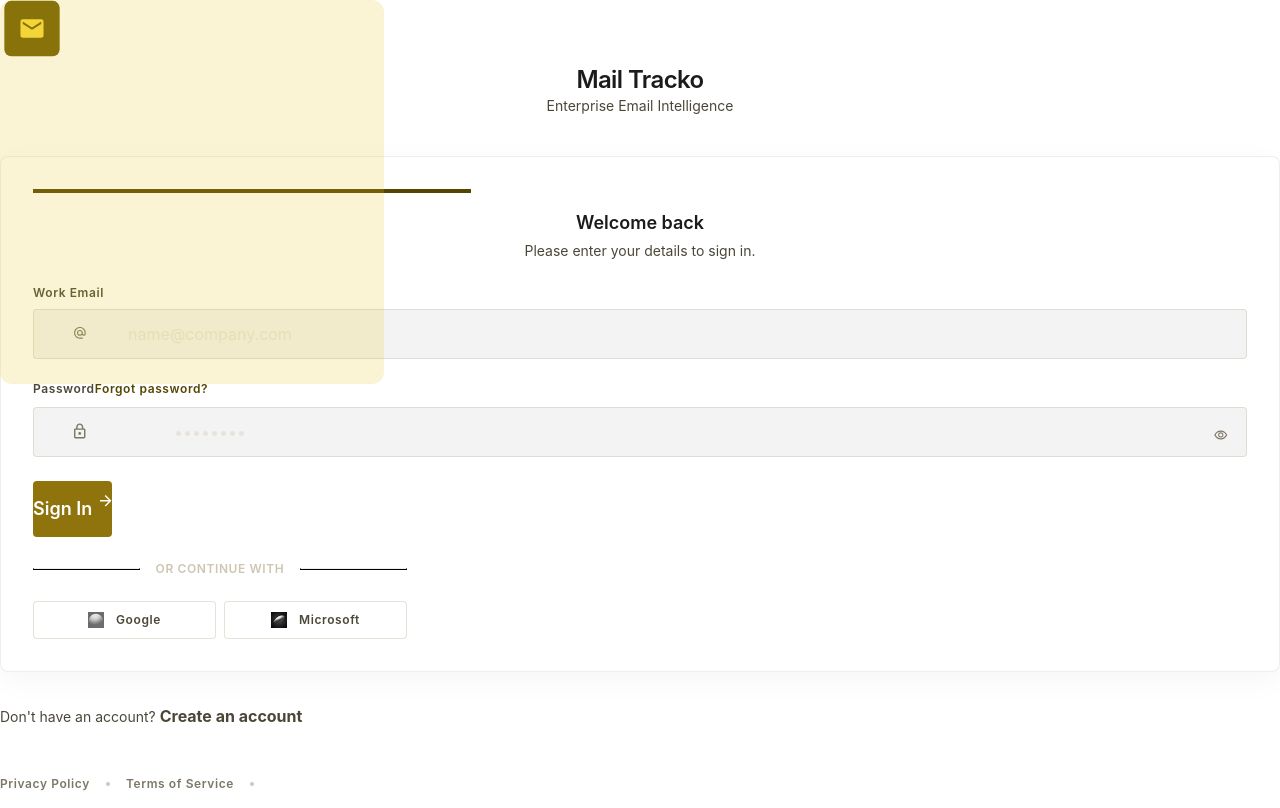
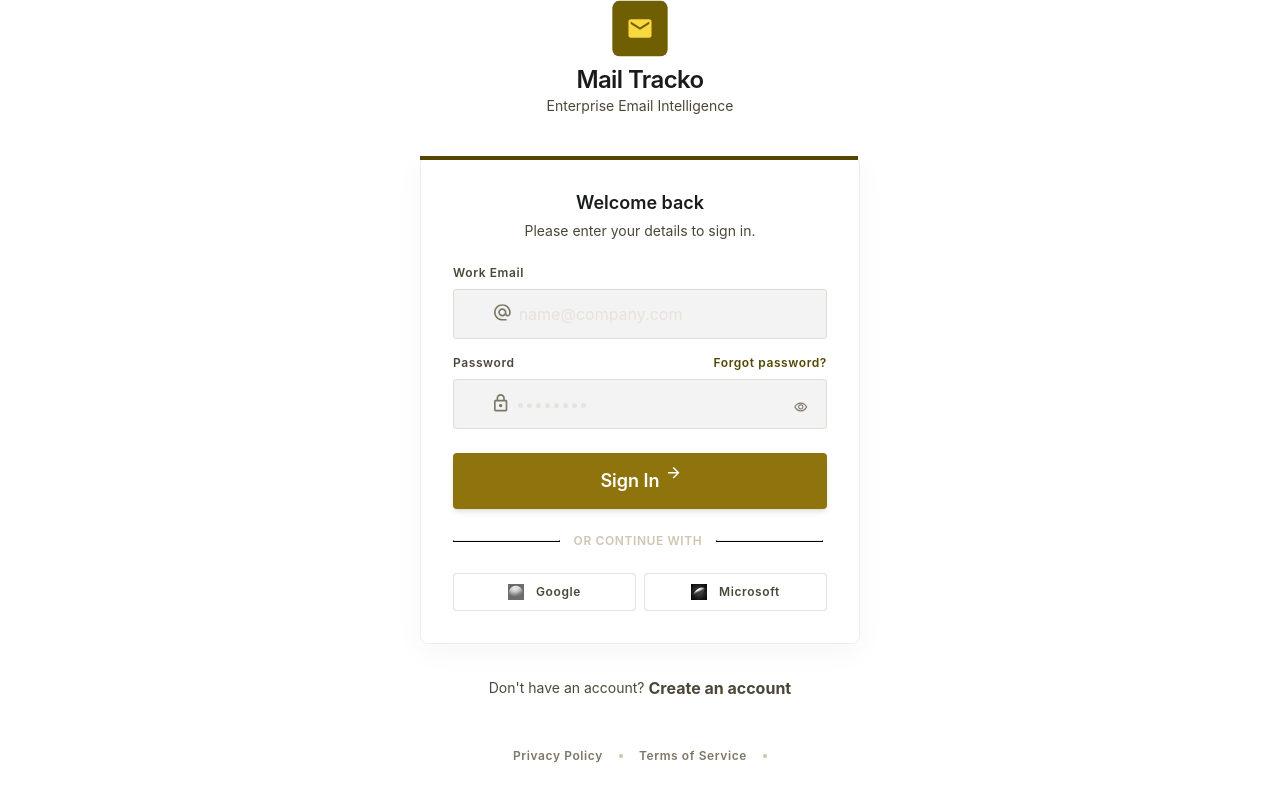
Before and after one commit to Groot-001/Mail-Tracko, a React (Vite) app: page /login in a window 1280 px wide. Built offline with nearby package versions, Linux system fonts and the light colour scheme.

Commit message:
implement signin page UI

```diff
--- a/src/components/LoginForm.tsx
+++ b/src/components/LoginForm.tsx
@@ -22,15 +22,15 @@
   return (
     <>
       {/* Main container */}
-      <div className="relative ">
+      <div className="w-full">
         {/* top-left design */}
-        <div className="absolute top-0 left-0  rounded-xl bg-surface-blur w-96 h-96"></div>
+        {/* <div className=" top-0 left-0  rounded-xl bg-surface-blur w-96 h-96"></div> */}
 
-        {/* Form Container */}
-        <div className="flex flex-col gap-stack-lg max-w-[440]">
-          {/* form design */}
-          <div className="flex flex-col pb-stack-sm">
-            <img src={mailicon} alt="mailicon" className="w-16" />
+        {/* Content Container */}
+        <div className="flex flex-col gap-stack-lg max-w-110 mx-auto">
+          {/* form Title */}
+          <div className="flex flex-col pb-stack-sm mx-auto">
+            <img src={mailicon} alt="mailicon" className="w-16 mx-auto" />
             <span className="text-on-surface font-sans text-center tracking-[-0.6px] text-headline-md">
               Mail Tracko
             </span>
@@ -39,9 +39,11 @@
             </span>
           </div>
 
-          <div className="rounded-lg border border-[#CDC6B24D] shadow-[0px_8px_30px_0px_#0000000A] p-8 bg-[#FFFFFF] flex flex-col gap-4">
-            <div className="w-109.5 h-1 bg-[#544600]"></div>
-
+          {/* form container */}
+          <div className="relative">
+            <div className="w-109.5 h-1 bg-[#544600] absolute left-0"></div>
+            <div className="w-full rounded-lg border border-[#CDC6B24D] shadow-[0px_8px_30px_0px_#0000000A] p-8 bg-[#FFFFFF] flex flex-col gap-4">
+              {/* Welcome div */}
               <div className="flex flex-col gap-1">
                 <span className="text-title-sm text-on-surface text-center">
                   Welcome back
@@ -51,9 +53,10 @@
                 </span>
               </div>
 
+              {/* Form Content  */}
               <div className="pt-stack-sm">
                 <form onSubmit={handleSubmit(onsubmit)}>
-                <div className="flex flex-col gap-y-stack-md">
+                  <div className="flex flex-col gap-stack-md">
                     <div className="flex flex-col gap-stack-sm">
                       <label
                         htmlFor="email"
@@ -61,44 +64,45 @@
                       >
                         Work Email
                       </label>
-                    <div className="flex items-center border border-[#CDC6B280] bg-surface-container-low rounded-DEFAULT py-3.5 pl-10 pr-4">
+                      <div className="w-full flex gap-2 items-center border border-[#CDC6B280] bg-surface-container-low rounded-DEFAULT py-3.5 pl-10 pr-4">
                         <img
                           src={emailcontainer}
                           alt="EmailContainerIcon"
-                        className="w-3 h-5"
+                          className="w-[16.67px] h-5"
                         />
                         <input
                           placeholder="name@company.com"
                           type="email"
                           {...register("email")}
-                        className=" text-[#CDC6B2B2] leading-[100%] font-normal text-[16px] text-center"
+                          className=" text-[#CDC6B2B2] leading-[100%] font-normal text-[16px]"
                         />
                       </div>
                     </div>
 
                     <div className="flex flex-col gap-stack-sm">
-                    <div className="w-full justify-between items-center">
+                      <div className="w-full flex justify-between items-center">
                         <label
                           htmlFor="password"
                           className="text-[#4B4738] text-label-caps"
                         >
                           Password
                         </label>
+
                         <span className="text-[#544600] text-label-caps">
                           Forgot password?
                         </span>
                       </div>
-                    <div className="relative flex items-center border border-[#CDC6B280] bg-surface-container-low rounded-DEFAULT py-3.5 pl-10 pr-4">
+                      <div className="relative flex gap-2 items-center border border-[#CDC6B280] bg-surface-container-low rounded-DEFAULT py-3.5 pl-10 pr-4">
                         <img
                           src={password}
                           alt="PasswordIcon"
-                        className="w-3 h-5"
+                          className="w-[13.33] h-5"
                         />
                         <input
                           type="password"
                           placeholder="••••••••"
                           {...register("password")}
-                        className="text-[#CDC6B2B2] font-normal text-[16px] leading-[100%] text-center"
+                          className="text-[#CDC6B2B2] font-normal text-[16px] leading-[100%] "
                         />
                         <img
                           src={eyebutton}
@@ -111,7 +115,7 @@
                     <div className="pt-stack-sm">
                       <button
                         type="submit"
-                      className=" flex gap-stack-sm rounded-DEFAULT bg-primary py-3.5 text-surface-container-lowest text-title-sm text-center"
+                        className="w-full flex justify-center gap-stack-sm rounded-DEFAULT bg-primary py-3.5 text-surface-container-lowest text-title-sm shadow-button"
                       >
                         Sign In
                         <img src={right} alt="RightIcon" className="w-3" />
@@ -120,9 +124,11 @@
                   </div>
                 </form>
               </div>
-            <div className="py-stack-sm flex items-center">
+
+              {/* Form outside container */}
+              <div className=" w-full py-stack-sm flex items-center ">
                 <div className="w-[106.61px] h-px border border-t-[#CDC6B24D]"></div>
-              <span className="px-stack-md text-[#CDC6B2] text-label-caps">
+                <span className="px-3.5 text-[#CDC6B2] text-label-caps">
                   OR CONTINUE WITH
                 </span>
                 <div className="w-[106.63px] h-px border border-t-[#CDC6B24D]"></div>
@@ -133,20 +139,26 @@
                   <span className="text-[#4B4738] text-label-caps">Google</span>
                 </div>
                 <div className="rounded-DEFAULT border border-[#CDC6B280] bg-surface-container-lowest flex gap-3 py-2.5 pr-[46.12px] pl-[46.11px]">
-                <img src={microsoft} alt="MicrosoftIcon" className="w-4 h-4" />
+                  <img
+                    src={microsoft}
+                    alt="MicrosoftIcon"
+                    className="w-4 h-4"
+                  />
                   <span className="text-[#4B4738] text-label-caps">
                     Microsoft
                   </span>
                 </div>
               </div>
             </div>
-          <div className="text-[#4B4738]">
+          </div>
+
+          <div className="text-[#4B4738] flex justify-center items-center gap-1">
             <span className="text-body-sm">Don't have an account? </span>
             <span className="font-bold text-[16px] leading-6">
               Create an account
             </span>
           </div>
-          <div className="py-stack-md">
+          <div className="py-stack-md flex justify-center">
             <div className="flex gap-stack-md">
               <span className="text-[#7C7766] text-label-caps">
                 Privacy Policy
--- a/src/index.css
+++ b/src/index.css
@@ -112,4 +112,7 @@
   --spacing-sidebar-width: 280px;
   --spacing-container-max: 1440px;
   --spacing-margin-mobile: 16px;
+
+  /* shadow */
+  --shadow-button: 0px 2px 4px -2px #0000001a, 0px 4px 6px -1px #0000001a;
 }
```
Lines whose indentation alone changed are shown as unchanged.
